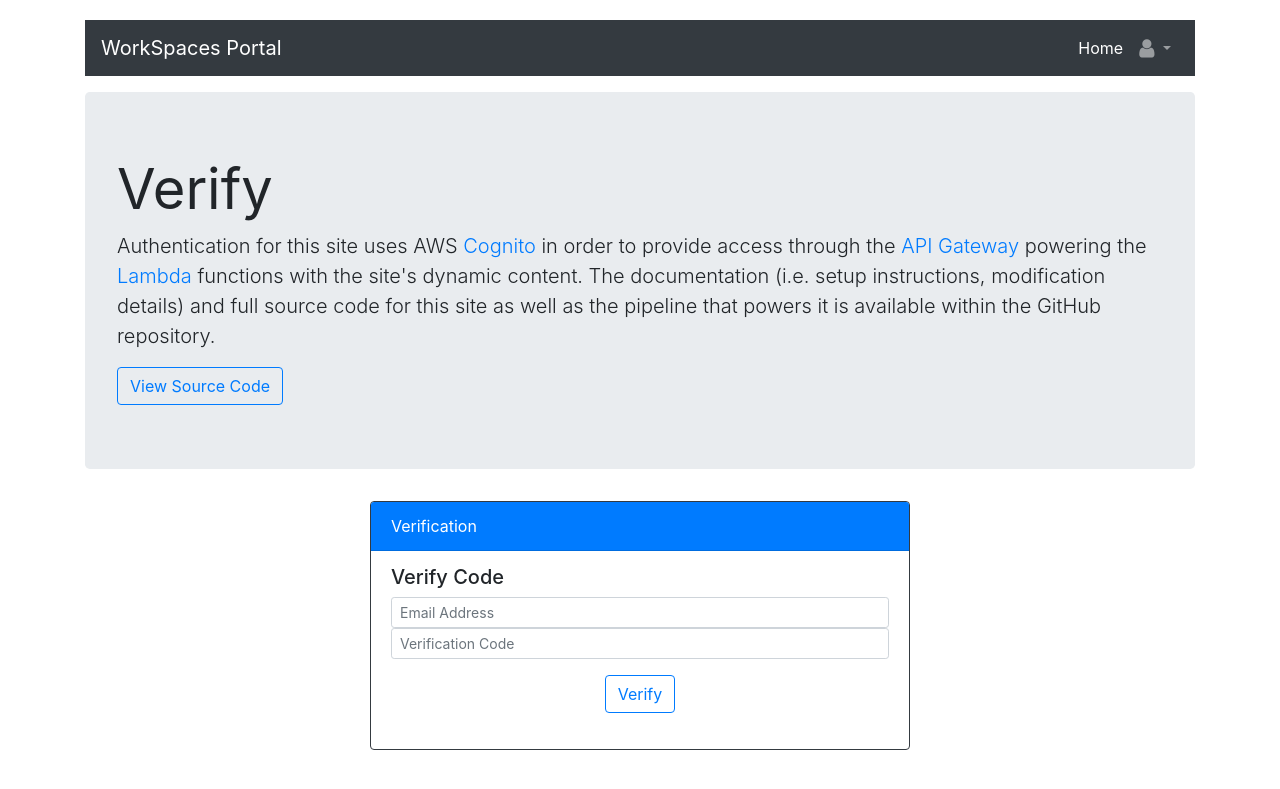
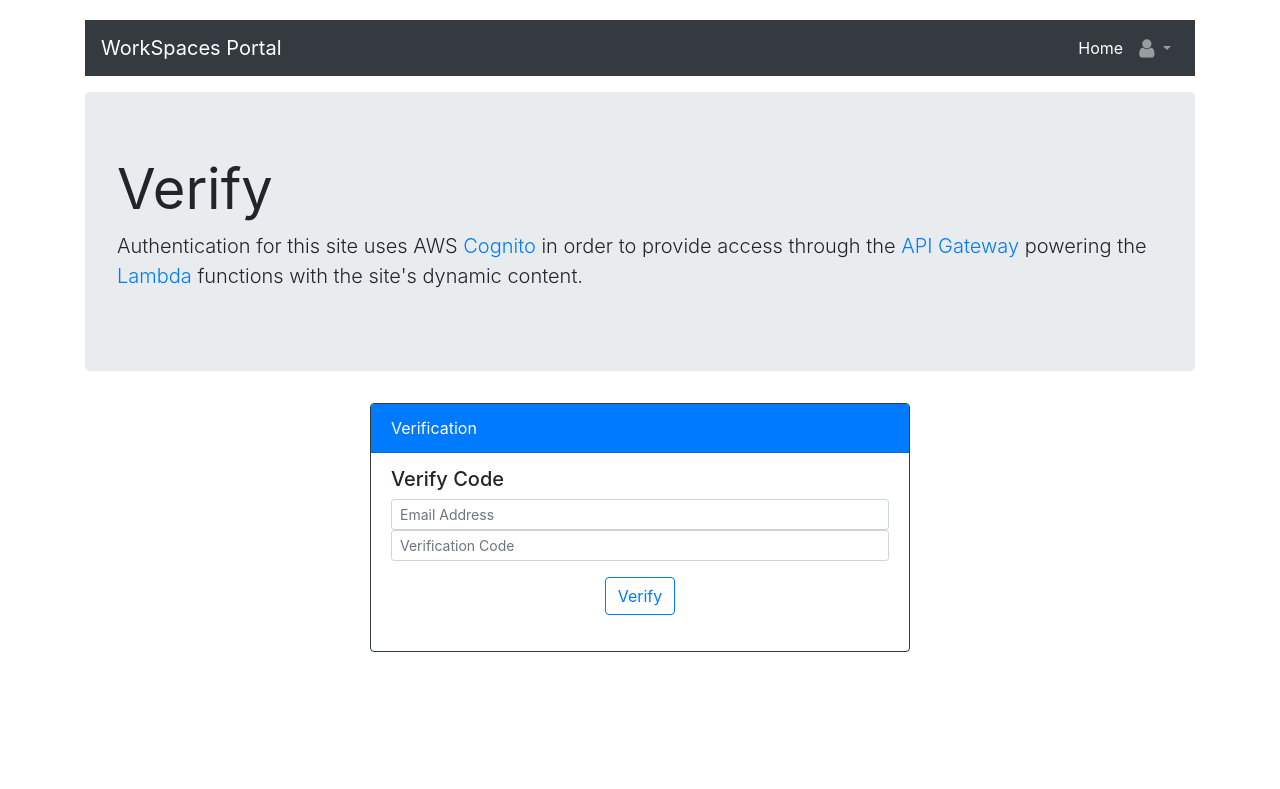
Before and after one commit to fernandohonig/workspaces-portal, a Jekyll site: the page built from website/verify.html, in a window 1280 px wide. Shown: the top 789 px of the page. Built offline with Jekyll 4.4.1, drawn with Linux system fonts in a browser that asks for light colours; nearby versions of some CDN libraries.

Commit message:
Removing Source Code

```diff
--- a/deploy.json
+++ b/deploy.json
@@ -13,7 +13,7 @@
         "BucketName": {
             "Description": "Name of the new S3 Bucket to Host Site",
             "Type": "String",
-            "AllowedPattern": "[a-z0-9-]+",
+            "AllowedPattern": "[a-z0-9-.]+",
             "Default": "nubego-workspaces-portal"
         },
         "CognitoPool": {
--- a/website/index.html
+++ b/website/index.html
@@ -11,12 +11,6 @@ layout: default
 
   <p class="lead">
     Request, Reboot, Rebuild, and Decommission your Amazon WorkSpace.
-  </p>
-  <p class="lead">
-    The documentation (i.e. setup instructions, modification details) and full source code for this template as well as the pipeline
-    that powers it is available within the GitHub repository.
-  </p>
-  <a href="https://github.com/eeg3/workspaces-portal" class="btn btn-outline-primary">View Source Code</a>
   </p>
 </div>
 
--- a/website/profile.html
+++ b/website/profile.html
@@ -11,12 +11,6 @@ layout: default
 
   <p class="lead">
     Request, Reboot, Rebuild, and Decommission your Amazon WorkSpace.
-  </p>
-  <p class="lead">
-    The documentation (i.e. setup instructions, modification details) and full source code for this template as well as the pipeline
-    that powers it is available within the GitHub repository.
-  </p>
-  <a href="https://github.com/eeg3/workspaces-portal" class="btn btn-outline-primary">View Source Code</a>
   </p>
 </div>
 
--- a/website/register.html
+++ b/website/register.html
@@ -13,10 +13,8 @@ layout: default
     Authentication for this site uses AWS
     <a href="https://aws.amazon.com/cognito/">Cognito</a> in order to provide access through the
     <a href="https://aws.amazon.com/api-gateway/">API Gateway</a> powering the
-    <a href="https://aws.amazon.com/lambda/">Lambda</a> functions with the site's dynamic content. The documentation (i.e. setup instructions, modification details)
-    and full source code for this site as well as the pipeline that powers it is available within the GitHub repository.
+    <a href="https://aws.amazon.com/lambda/">Lambda</a> functions with the site's dynamic content.
   </p>
-  <a href="https://github.com/eeg3/workspaces-portal" class="btn btn-outline-primary">View Source Code</a>
 </div>
 
 <div class="row">
--- a/website/signin.html
+++ b/website/signin.html
@@ -13,10 +13,8 @@ layout: default
     Authentication for this site uses AWS
     <a href="https://aws.amazon.com/cognito/">Cognito</a> in order to provide access through the
     <a href="https://aws.amazon.com/api-gateway/">API Gateway</a> powering the
-    <a href="https://aws.amazon.com/lambda/">Lambda</a> functions with the site's dynamic content. The documentation (i.e. setup instructions, modification details)
-    and full source code for this site as well as the pipeline that powers it is available within the GitHub repository.
+    <a href="https://aws.amazon.com/lambda/">Lambda</a> functions with the site's dynamic content.
   </p>
-  <a href="https://github.com/eeg3/workspaces-portal" class="btn btn-outline-primary">View Source Code</a>
 </div>
 
 <div class="row">
--- a/website/verify.html
+++ b/website/verify.html
@@ -13,10 +13,8 @@ layout: default
     Authentication for this site uses AWS
     <a href="https://aws.amazon.com/cognito/">Cognito</a> in order to provide access through the
     <a href="https://aws.amazon.com/api-gateway/">API Gateway</a> powering the
-    <a href="https://aws.amazon.com/lambda/">Lambda</a> functions with the site's dynamic content. The documentation (i.e. setup instructions, modification details)
-    and full source code for this site as well as the pipeline that powers it is available within the GitHub repository.
+    <a href="https://aws.amazon.com/lambda/">Lambda</a> functions with the site's dynamic content.
   </p>
-  <a href="https://github.com/eeg3/workspaces-portal" class="btn btn-outline-primary">View Source Code</a>
 </div>
 
 
```
